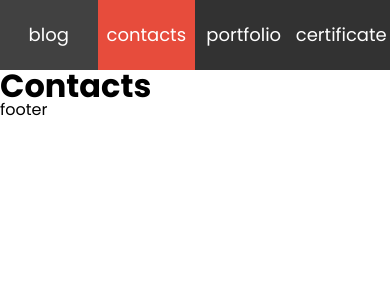
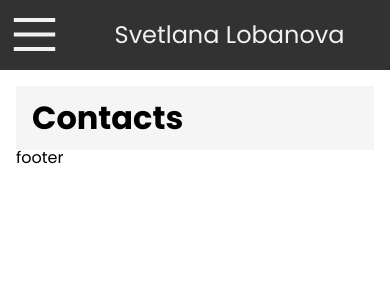
Before and after one commit to LuVuitton/svetlana-lobanova-ppc, a Next.js app: page /contacts in a window 390 px wide. Shown: the top 300 px of the page. Built offline with nearby package versions, Linux system fonts and the light colour scheme.

Commit message:
added header

```diff
--- /dev/null
+++ b/src/components/BurgerBtn/BurgerBtn.tsx
@@ -0,0 +1,28 @@
+// BurgerBtn.tsx
+
+import React, { useState } from 'react';
+import styles from './index.module.scss';
+
+const BurgerBtn: React.FC = () => {
+  const [isOpen, setIsOpen] = useState(false);
+
+  const handleClick = () => {
+    setIsOpen((prevState) => !prevState);
+  };
+
+  return (
+    <button
+      className={`${styles.menu} ${isOpen ? styles.opened : ''}`}
+      onClick={handleClick}
+      aria-label="Main Menu"
+    >
+      <svg width="69" height="69" viewBox="0 0 100 100">
+        <path className={`${styles.line} ${styles.line1}`} d="M 20,29.000046 H 80.000231 C 80.000231,29.000046 94.498839,28.817352 94.532987,66.711331 94.543142,77.980673 90.966081,81.670246 85.259173,81.668997 79.552261,81.667751 75.000211,74.999942 75.000211,74.999942 L 25.000021,25.000058" />
+        <path className={`${styles.line} ${styles.line2}`} d="M 20,50 H 80" />
+        <path className={`${styles.line} ${styles.line3}`} d="M 20,70.999954 H 80.000231 C 80.000231,70.999954 94.498839,71.182648 94.532987,33.288669 94.543142,22.019327 90.966081,18.329754 85.259173,18.331003 79.552261,18.332249 75.000211,25.000058 75.000211,25.000058 L 25.000021,74.999942" />
+      </svg>
+    </button>
+  );
+};
+
+export default BurgerBtn;
--- /dev/null
+++ b/src/components/BurgerBtn/index.module.scss
@@ -0,0 +1,50 @@
+@import '../../styles/variables.scss';
+
+.menu {
+  background-color: transparent;
+  border: none;
+  cursor: pointer;
+  display: flex;
+  padding: 0;
+
+  .line {
+    fill: none;
+    stroke: $whiteText;
+    stroke-width: 6;
+    transition: stroke-dasharray 600ms cubic-bezier(0.4, 0, 0.2, 1),
+      stroke-dashoffset 600ms cubic-bezier(0.4, 0, 0.2, 1);
+  }
+
+  .line1 {
+    stroke-dasharray: 60 207;
+    stroke-width: 6;
+  }
+
+  .line2 {
+    stroke-dasharray: 60 60;
+    stroke-width: 6;
+  }
+
+  .line3 {
+    stroke-dasharray: 60 207;
+    stroke-width: 6;
+  }
+
+  &.opened .line1 {
+    stroke-dasharray: 90 207;
+    stroke-dashoffset: -134;
+    stroke-width: 6;
+  }
+
+  &.opened .line2 {
+    stroke-dasharray: 1 60;
+    stroke-dashoffset: -30;
+    stroke-width: 6;
+  }
+
+  &.opened .line3 {
+    stroke-dasharray: 90 207;
+    stroke-dashoffset: -134;
+    stroke-width: 6;
+  }
+}
--- a/src/components/Header/TheHeader.tsx
+++ b/src/components/Header/TheHeader.tsx
@@ -1,7 +1,7 @@
-import React from 'react'
+import React, { useEffect, useState } from 'react'
 import styles from './index.module.scss'
-import { getClient } from '~/lib/sanity.client'
 import { useRouter } from 'next/router'
+import BurgerBtn from '../BurgerBtn/BurgerBtn'
 
 const links = [
   {
@@ -28,13 +28,23 @@ const links = [
 
 const TheHeader: React.FC = () => {
   const router = useRouter()
+  const [isMobile, setIsMobile] = useState(false)
 
-  // console.log(router)
+  useEffect(() => {
+    const handleResize = () => {
+      setIsMobile(window.innerWidth <= 800)
+    }
+
+    handleResize() // Устанавливаем начальное значение при загрузке страницы
+
+    window.addEventListener('resize', handleResize)
+
+    return () => {
+      window.removeEventListener('resize', handleResize)
+    }
+  }, [])
 
   const linksArr = links.map((e) => {
-    console.log("href: ", e.herf);
-    console.log("pathname: ", router.pathname);
-
     return (
       <li key={e.id}>
         <a
@@ -46,15 +56,20 @@ const TheHeader: React.FC = () => {
       </li>
     )
   })
-
-  // className={styles.active}
   return (
     <div className={styles.mainWrapper}>
       <header>
-        <ul className={styles.menu}>
-          {linksArr}
-          <li className={styles.slider}></li>
-        </ul>
+        {isMobile ? (
+          <ul className={styles.mobileMenu}>
+            <BurgerBtn />
+            <div className={styles.userName}>Svetlana Lobanova</div>
+          </ul>
+        ) : (
+          <ul className={styles.menu}>
+            {linksArr}
+            <li className={styles.slider}></li>
+          </ul>
+        )}
       </header>
     </div>
   )
--- a/src/components/Header/index.module.scss
+++ b/src/components/Header/index.module.scss
@@ -1,4 +1,5 @@
 @import url('https://fonts.googleapis.com/css?family=PT+Sans');
+@import '../../styles/variables.scss';
 
 // html, body {
 //   margin: 0;
@@ -11,6 +12,26 @@
 // }
 .mainWrapper{
 
+    .mobileMenu {
+        list-style: none;
+        margin: 0;
+        padding: 0;
+        width: 100%;
+        height: 70px;
+        margin: auto;
+        position: relative;
+        background-color: #323232;
+        z-index: 7;
+        display: flex;
+        .userName {
+            flex-grow: 1;
+            display: flex;
+            justify-content: center;
+            align-items: center;
+            color: $whiteText;
+            font-size: 1.5rem;
+        }
+    }
 
 .menu {
   list-style: none;
--- a/src/components/layout.tsx
+++ b/src/components/layout.tsx
@@ -1,11 +1,15 @@
 import TheHeader from './Header/TheHeader'
+import styles from '../styles/layout.module.scss'
+import BurgerBtn from './BurgerBtn/BurgerBtn'
 
 export default function Layout({ children }) {
   return (
-    <div>
+    <>
       <TheHeader />
-      <main>{children}</main>
-      <div>footer</div>
-    </div>
+      <div className={styles.mainWrapper}>
+        <main className={styles.container}>{children}</main>
+        <div>footer</div>
+      </div>
+    </>
   )
 }
--- /dev/null
+++ b/src/styles/layout.module.scss
@@ -0,0 +1,10 @@
+@import './variables.scss';
+
+.mainWrapper {
+    padding: 1em;
+    // background-color: $yellow;
+  .container {
+    background-color: #ededed88;
+    padding: 1em;
+  }
+}
--- /dev/null
+++ b/src/styles/variables.scss
@@ -0,0 +1,5 @@
+$yellow: #f5d300;
+$black: #292929;
+$bg: #191919;
+$lines: #757474;
+$whiteText: rgb(241, 241, 241);
```
Also changed, not shown: src/components/SplashPage/index.module.scss (+6 -4 lines).
